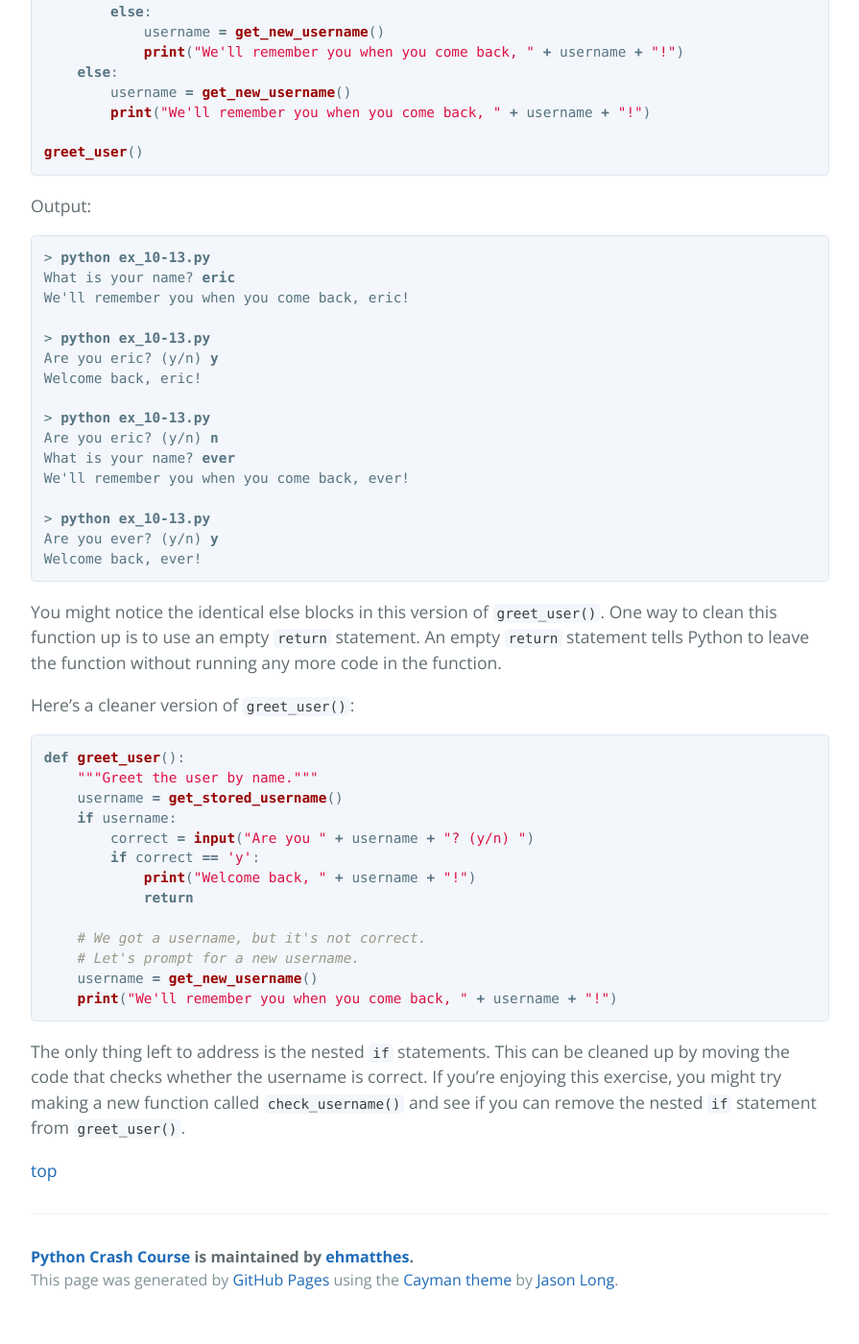
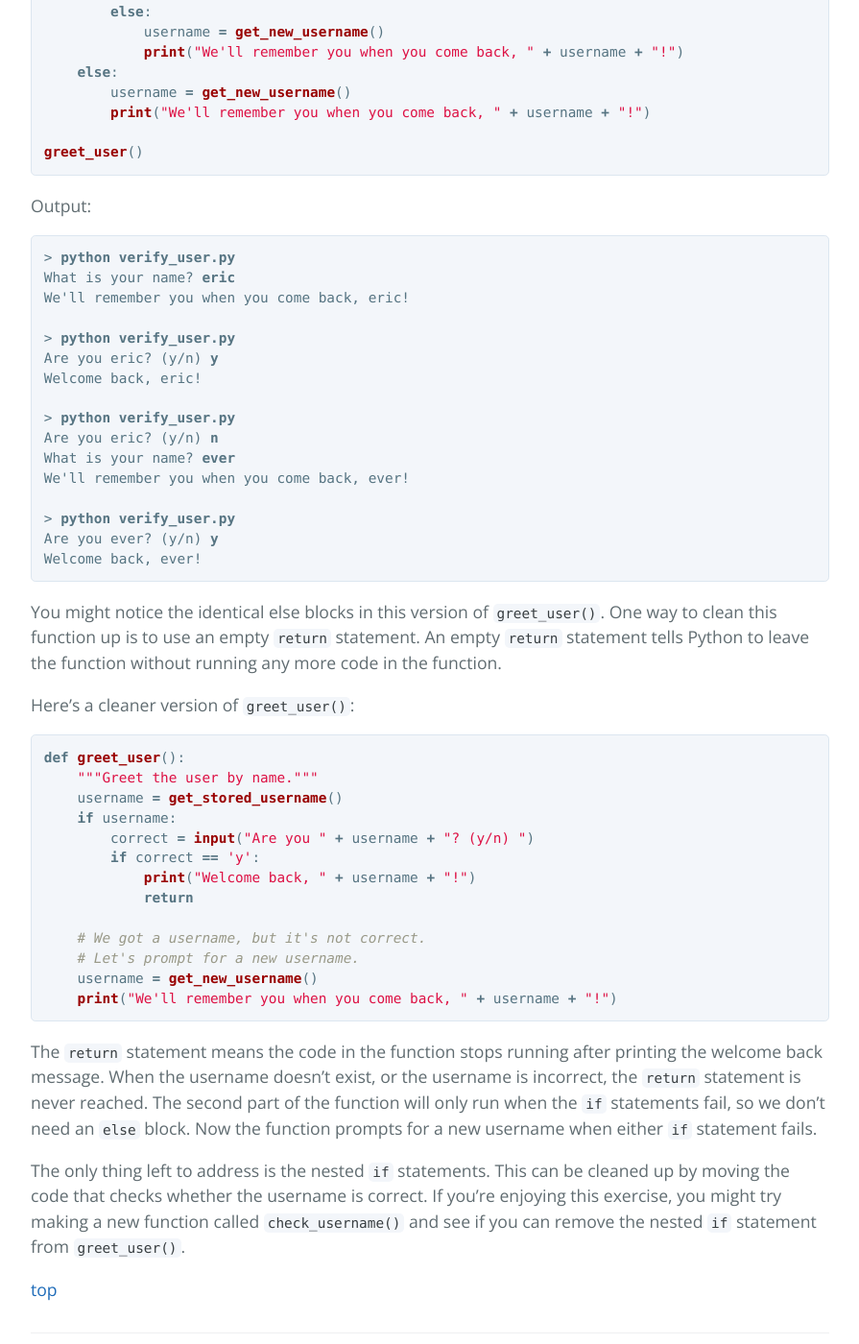
Before and after one commit to ehmatthes/pcc, a Jekyll site: the page built from solutions/chapter_10.md, in a window 1280 px wide and 1400 px high, scrolled down 12411 px. Shown: the whole window at 96% size, without its empty margins (192-1087 px from the left). Built offline with Jekyll 4.4.1, drawn with Linux system fonts in a browser that asks for light colours; before the commit the page ends 13788 px from its top, so only the background shows below that.

Commit message:
Revisions to chapter 10 copy.

````diff
--- a/solutions/chapter_10.md
+++ b/solutions/chapter_10.md
@@ -578,20 +578,20 @@
 Output:
 
 <pre>
-> <b>python ex_10-13.py</b>
+> <b>python verify_user.py</b>
 What is your name? <b>eric</b>
 We'll remember you when you come back, eric!
 
-> <b>python ex_10-13.py</b>
+> <b>python verify_user.py</b>
 Are you eric? (y/n) <b>y</b>
 Welcome back, eric!
 
-> <b>python ex_10-13.py</b>
+> <b>python verify_user.py</b>
 Are you eric? (y/n) <b>n</b>
 What is your name? <b>ever</b>
 We'll remember you when you come back, ever!
 
-> <b>python ex_10-13.py</b>
+> <b>python verify_user.py</b>
 Are you ever? (y/n) <b>y</b>
 Welcome back, ever!
 </pre>
@@ -616,6 +616,8 @@
     print("We'll remember you when you come back, " + username + "!")
 ```
 
+The `return` statement means the code in the function stops running after printing the welcome back message. When the username doesn't exist, or the username is incorrect, the `return` statement is never reached. The second part of the function will only run when the `if` statements fail, so we don't need an `else` block. Now the function prompts for a new username when either `if` statement fails.
+
 The only thing left to address is the nested `if` statements. This can be cleaned up by moving the code that checks whether the username is correct. If you're enjoying this exercise, you might try making a new function called `check_username()` and see if you can remove the nested `if` statement from `greet_user()`.
 
 [top](#)
````
